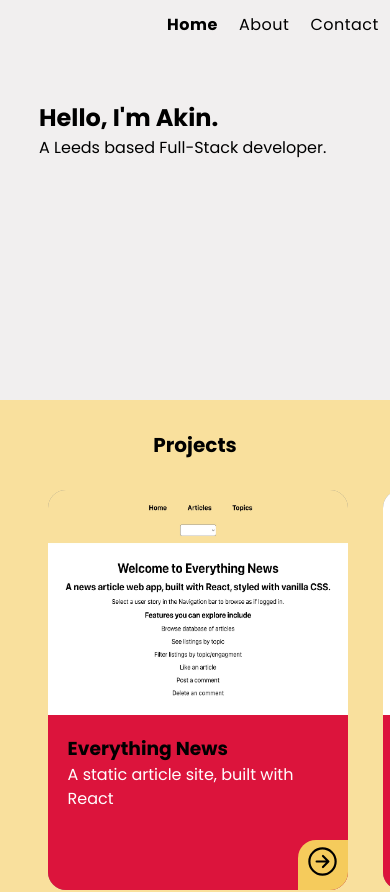
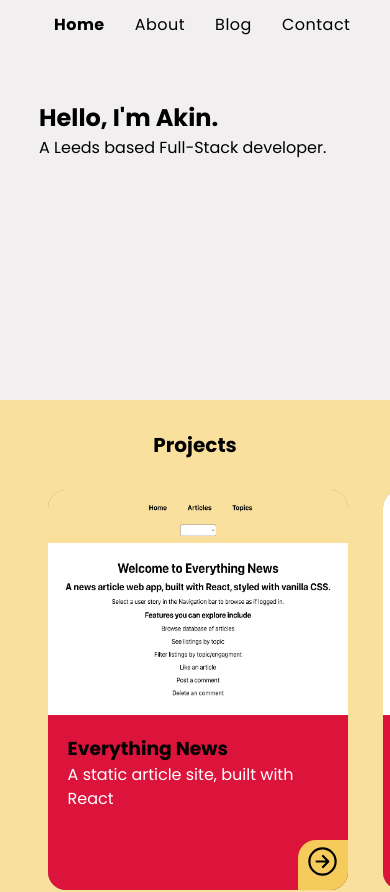
Before and after one commit to akin-fagbohun/react-personal-portfolio, a React (Create React App) app: page / in a window 390 px wide. Shown: the top 892 px of the page. Built offline with nearby package versions, Linux system fonts and the light colour scheme.

Commit message:
added some mobile breakpoints

```diff
--- a/src/App.css
+++ b/src/App.css
@@ -426,3 +426,20 @@ select {
   width: 35px;
   height: 35px;
 }
+
+/*   Mobile breakpoints   */
+
+@media (max-width: 600px) {
+  .nav-group {
+    justify-content: center;
+  }
+
+  .nav-links {
+    width: 80%;
+  }
+
+  .nav-links li {
+    padding-left: 5px;
+    padding-right: 5px;
+  }
+}
--- a/src/App.js
+++ b/src/App.js
@@ -23,6 +23,7 @@ function App() {
         <Route path="/everything-news" element={<EverythingNews />} />
         <Route path="/everything-news-rest-api" element={<EverythingNewsApi />} />
         <Route path="/oddjobs-mobile-app" element={<Oddjobs />} />
+        <Route path="/blog" />
       </Routes>
       <Footer />
     </div>
--- a/src/components/Nav.jsx
+++ b/src/components/Nav.jsx
@@ -26,6 +26,14 @@ export const Nav = () => {
           </li>
           <li>
             <NavLink
+              to="/blog"
+              className={({ isActive }) => (isActive ? activeClassName : undefined)}
+            >
+              Blog
+            </NavLink>
+          </li>
+          <li>
+            <NavLink
               to="/contact"
               className={({ isActive }) => (isActive ? activeClassName : undefined)}
             >
```
